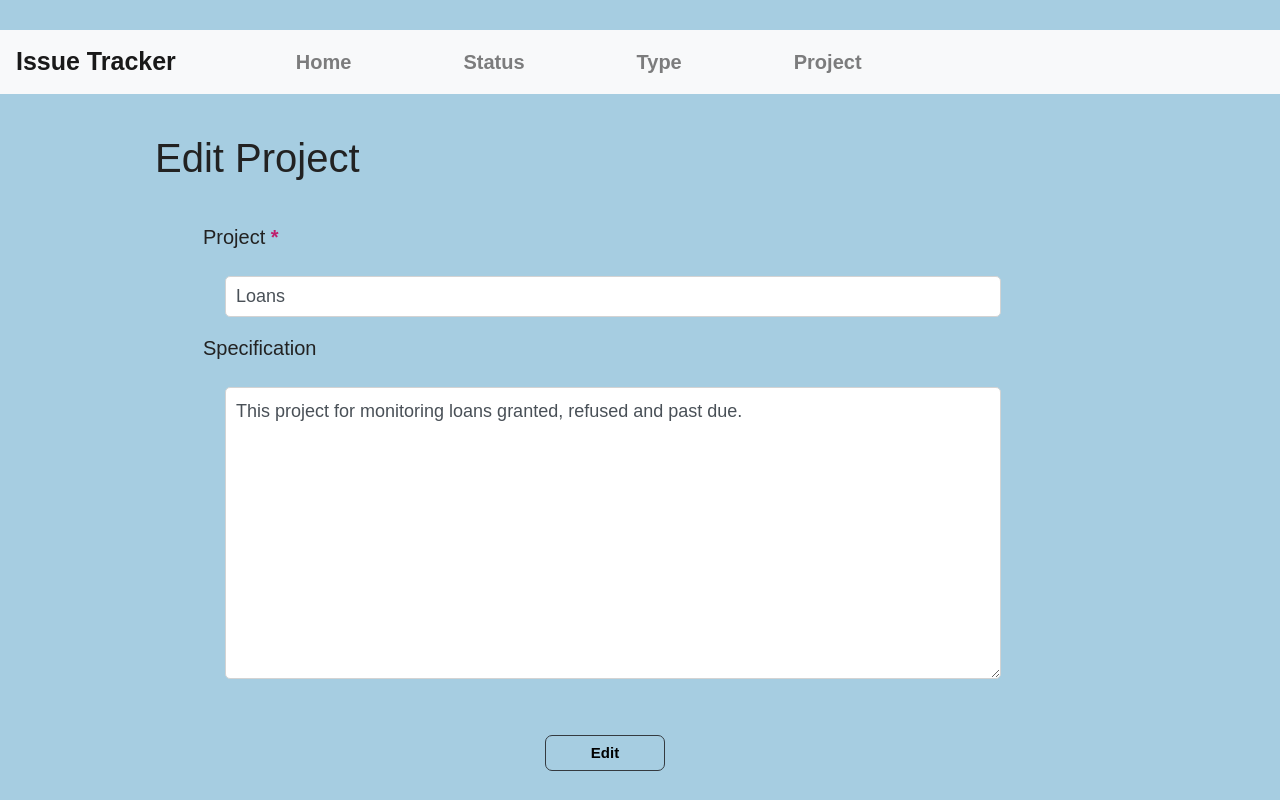
After one commit to Aisuluu1405/python_group_3_homework_49_Aisulu_Dzhusupova, a Django app: page /project/1/edit/ in a window 1280 px wide. The commit adds this page. Run offline with Django 3.2, Linux system fonts and the light colour scheme; data comes from the database, SQL or seed files in the repository; some libraries are stand-ins or nearby versions.

Commit message:
Добавила редактирование проекта 'project/edit.html','ProjectEditView' в 'project_views.py', добавила path для редактирования в 'urls.py'.

```diff
--- a/source/main/urls.py
+++ b/source/main/urls.py
@@ -19,7 +19,7 @@ from django.urls import path
 from webapp.views import IndexView, IssueView, IssueCreateView, IssueEditView, IssueDeleteView,\
     StatusIndexView, StatusCreateView, StatusEditView, StatusDeleteView,\
     TypeIndexView, TypeCreateView, TypeEditView, TypeDeleteView,\
-    ProjectIndexView, ProjectView, ProjectCreateView
+    ProjectIndexView, ProjectView, ProjectCreateView, ProjectEditView
 
 urlpatterns = [
     path('admin/', admin.site.urls),
@@ -39,4 +39,5 @@ urlpatterns = [
     path('project/', ProjectIndexView.as_view(), name='project_index'),
     path('project/<int:pk>/', ProjectView.as_view(), name='project_detail'),
     path('project/add/', ProjectCreateView.as_view(), name='project_add'),
+    path('project/<int:pk>/edit/', ProjectEditView.as_view(), name='project_edit'),
 ]
--- a/source/webapp/templates/project/detail.html
+++ b/source/webapp/templates/project/detail.html
@@ -19,7 +19,7 @@
             {% empty %}
                 <p>This new project, no issues yet.</p>
             {%  endfor %}
-            <p><a href="" class="btn btn-outline-dark" >Edit</a>
+            <p><a href="{% url 'project_edit' project.pk %}" class="btn btn-outline-dark" >Edit</a>
             <a href="" class="btn btn-outline-dark" >Delete</a></p>
     </div>
 {% endblock %}
--- /dev/null
+++ b/source/webapp/templates/project/edit.html
@@ -0,0 +1,9 @@
+{% extends "base.html" %}
+{% block title %}Edit Project{% endblock %}
+
+{% block content %}
+    <h1>Edit Project</h1>
+    <form method="POST" action="{% url "project_edit" project.pk %}">
+        {% include 'partial/form.html' with button_text="Edit" %}
+    </form>
+{% endblock %}
--- a/source/webapp/templates/project/index.html
+++ b/source/webapp/templates/project/index.html
@@ -32,7 +32,7 @@
                                 <td>{{ project.date_update| date:'d.m.Y H:i:s' }}</td>
 
                                 <td><p><a href=""><i class="fas fa-trash-alt"></i></a>
-                                       <a href=""><i class="fas fa-edit"></i></a></p> </td>
+                                       <a href="{% url 'project_edit' project.pk %}"><i class="fas fa-edit"></i></a></p> </td>
                             </tr>
                             </tbody>
                         {% endfor %}
--- a/source/webapp/views/__init__.py
+++ b/source/webapp/views/__init__.py
@@ -4,4 +4,4 @@ from .status_views import StatusIndexView, StatusCreateView, StatusEditView, Sta
 
 from .type_views import TypeIndexView, TypeCreateView, TypeEditView, TypeDeleteView
 
-from .project_views import ProjectIndexView, ProjectView, ProjectCreateView
+from .project_views import ProjectIndexView, ProjectView, ProjectCreateView, ProjectEditView
--- a/source/webapp/views/project_views.py
+++ b/source/webapp/views/project_views.py
@@ -34,3 +34,13 @@ class ProjectCreateView(CreateView):
 
     def get_success_url(self):
         return reverse('project_detail', kwargs={'pk': self.object.pk})
+
+
+class ProjectEditView(UpdateView):
+    template_name = 'project/edit.html'
+    model = Project
+    form_class = ProjectForm
+    context_object_name = 'project'
+
+    def get_success_url(self):
+        return reverse('project_detail', kwargs={'pk': self.object.pk})
```
